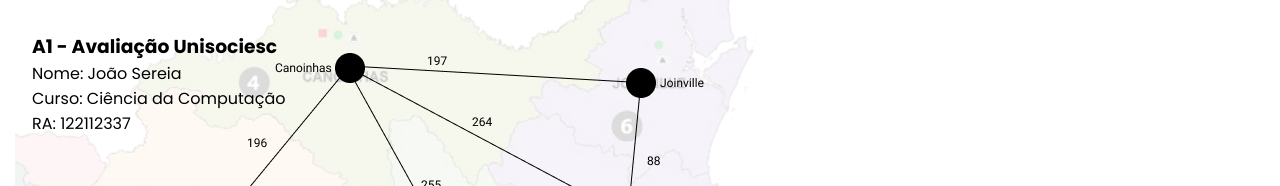
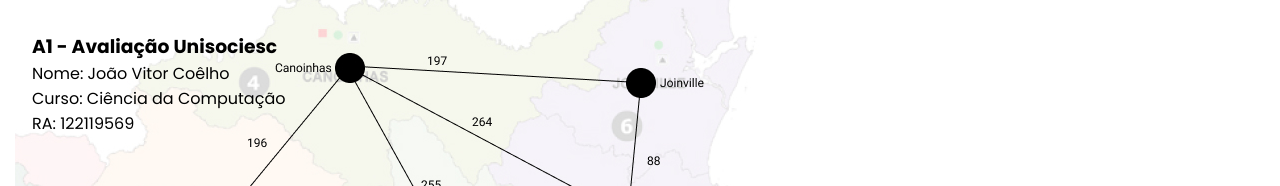
Before and after one commit to Joaovitorcoelho/-A1-InteligenciaArtificial, a plain HTML site: page A1-InteligenciaArtificial-main/A1-InteligenciaArtificial-main/index.html in a window 1280 px wide. Shown: the top 186 px of the page. Drawn offline with Linux system fonts and the light colour scheme.

Commit message:
Update index.html

```diff
--- a/A1-InteligenciaArtificial-main/A1-InteligenciaArtificial-main/index.html
+++ b/A1-InteligenciaArtificial-main/A1-InteligenciaArtificial-main/index.html
@@ -18,9 +18,9 @@
         <section>
             <h1>A1 - Avaliação Unisociesc</h1>
             <p>
-                Nome: João Sereia</br>
+                Nome: João Vitor Coêlho</br>
                 Curso: Ciência da Computação</br>
-                RA: 122112337
+                RA: 122119569
             </p>
         </section>
     </nav>
```
